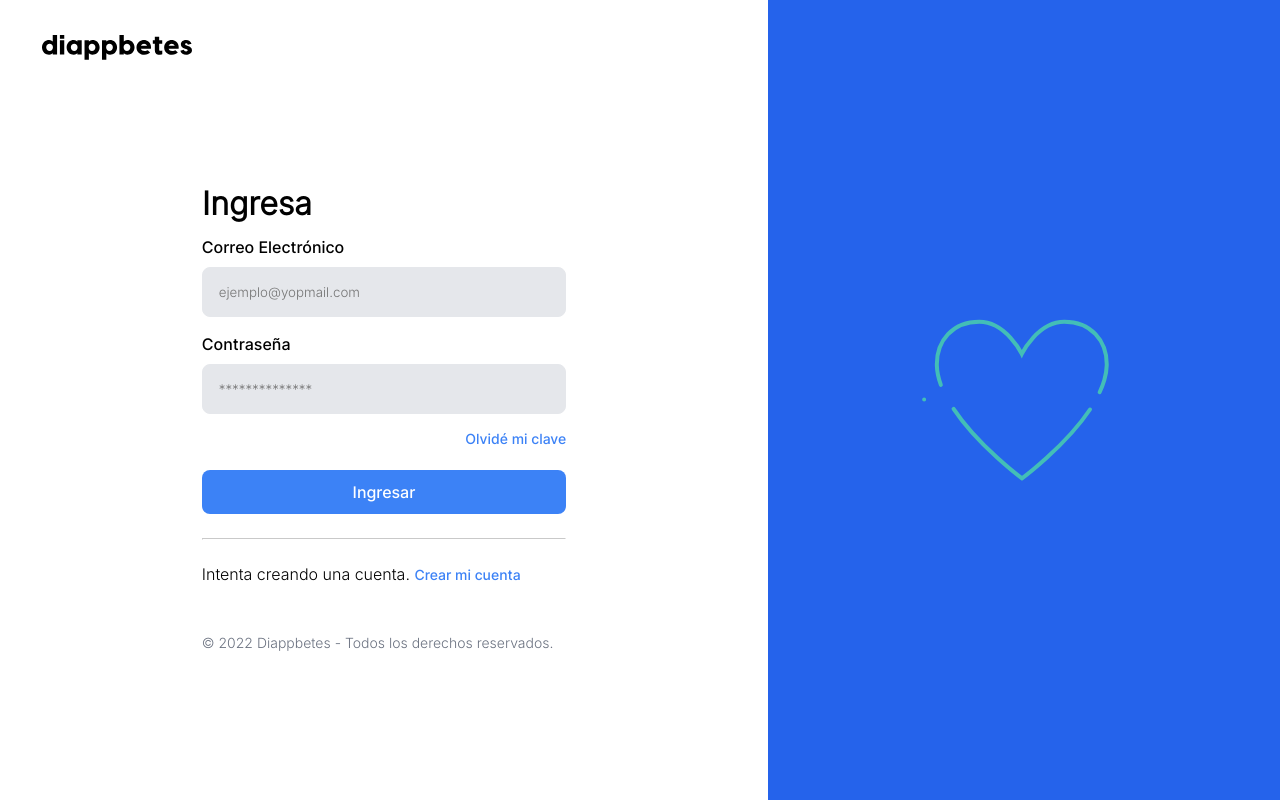
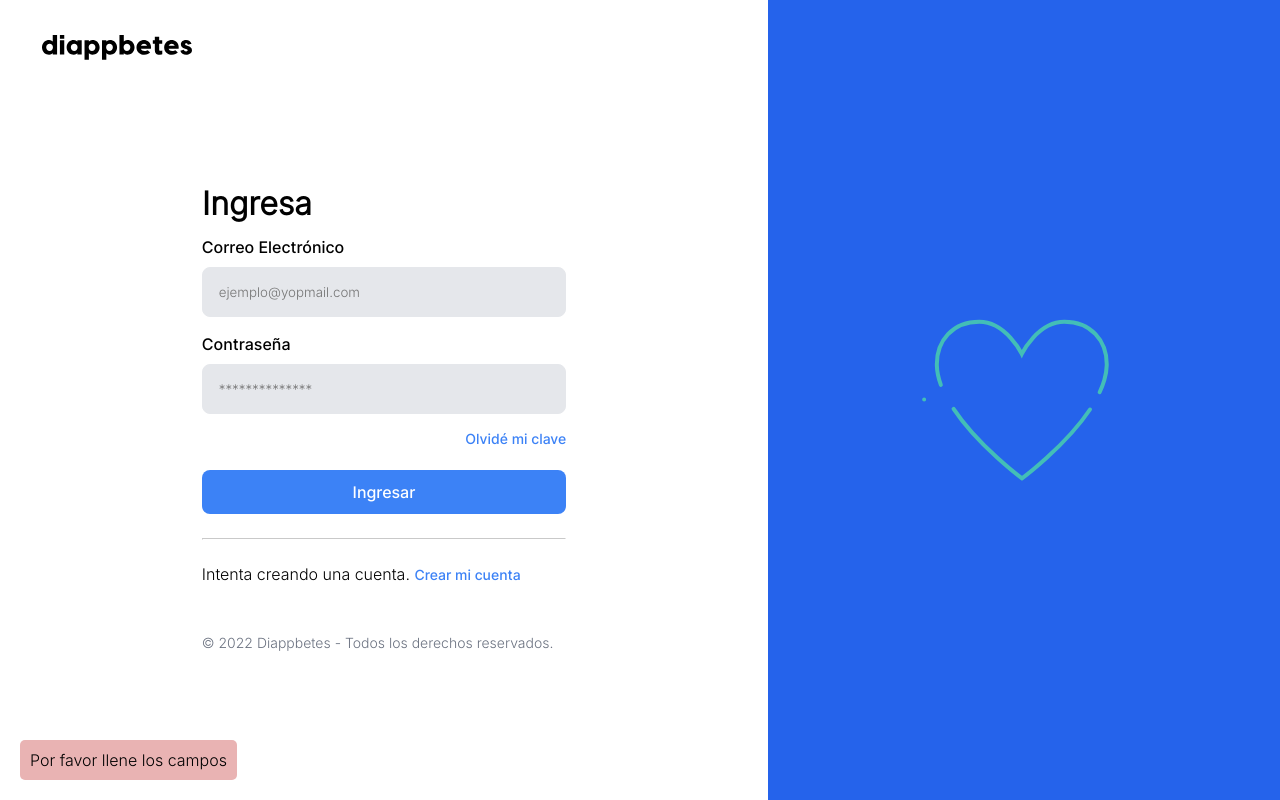
Before and after one commit to jdhl27/diappbetes, a React (Create React App) app: page /login in a window 1280 px wide. Both pictures are taken after a click on the element "Ingresar". Built offline with nearby package versions, Linux system fonts and the light colour scheme.

Commit message:
Alerta campos vacíos login

```diff
--- a/src/views/login/index.js
+++ b/src/views/login/index.js
@@ -22,6 +22,7 @@ function Login() {
   const navigate = useNavigate();
   const [data, setData] = useState({});
   const [loading, setLoading] = useState(false);
+  const [vacio, setVacio] = useState(false)
 
   const handleLogin = () => {
     if (data.email && data.password) {
@@ -41,7 +42,8 @@ function Login() {
           console.log("error: ", err);
         });
     } else {
-      alert("Por favor llene los campos");
+      //alert("Por favor llene los campos");
+      setVacio(true)
     }
   };
 
@@ -62,6 +64,7 @@ function Login() {
           }
         >
           <div className="container-form-two">
+            {vacio && <div className="from-msm">Por favor llene los campos</div>}
             <h1 className="subtitle">Ingresa </h1>
 
             <div className="form">
@@ -71,6 +74,7 @@ function Login() {
                 label="Correo Electrónico"
                 autofocus={true}
                 onchange={(value) => {
+                  setVacio(false)
                   setData({
                     ...data,
                     email: value,
@@ -83,6 +87,7 @@ function Login() {
                 placeholder="**************"
                 label="Contraseña"
                 onchange={(value) => {
+                  setVacio(false)
                   setData({
                     ...data,
                     password: value,
--- a/src/views/login/styles.css
+++ b/src/views/login/styles.css
@@ -61,6 +61,17 @@
   margin-bottom: 1.3rem;
 }
 
+.from-msm{
+  background-color: #e9b3b3;
+  height: 20px;
+  border-radius: 5px;
+  text-align: center;
+  padding: 10px;
+  position: absolute;
+  bottom: 20px;
+  left: 20px;
+}
+
 @media only screen and (max-width: 700px) {
   .container {
     overflow: auto;
```
